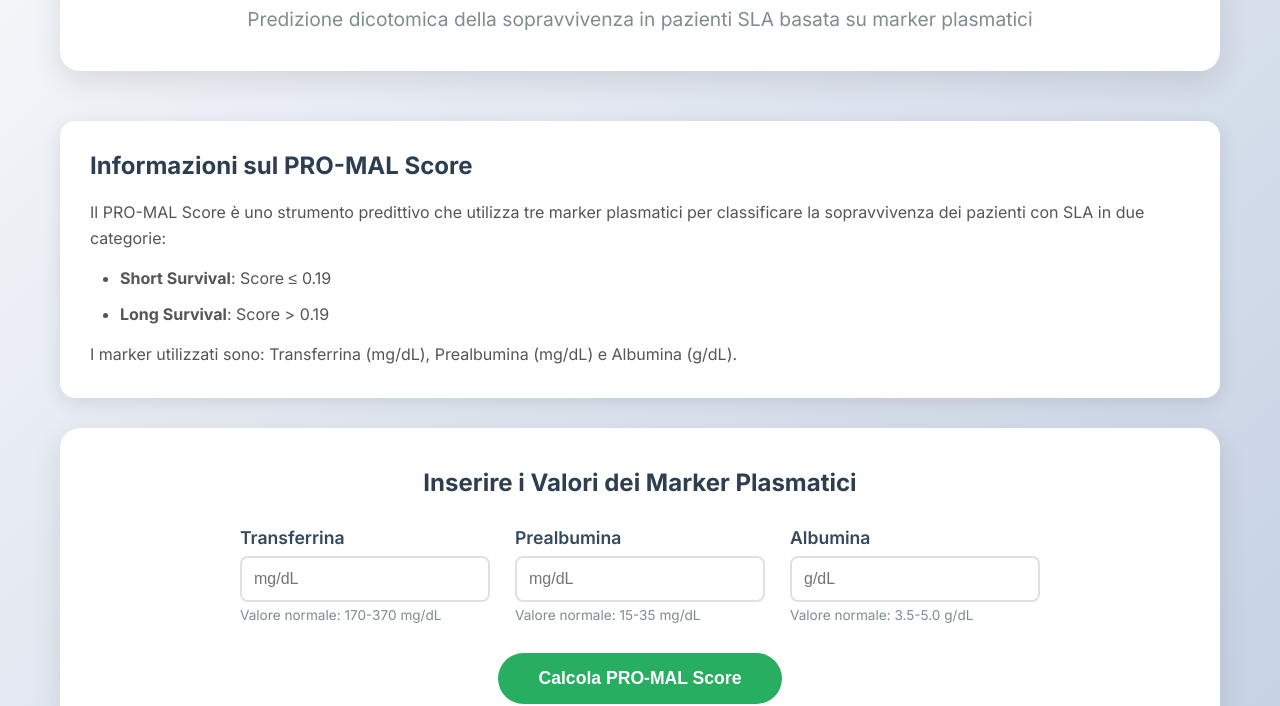
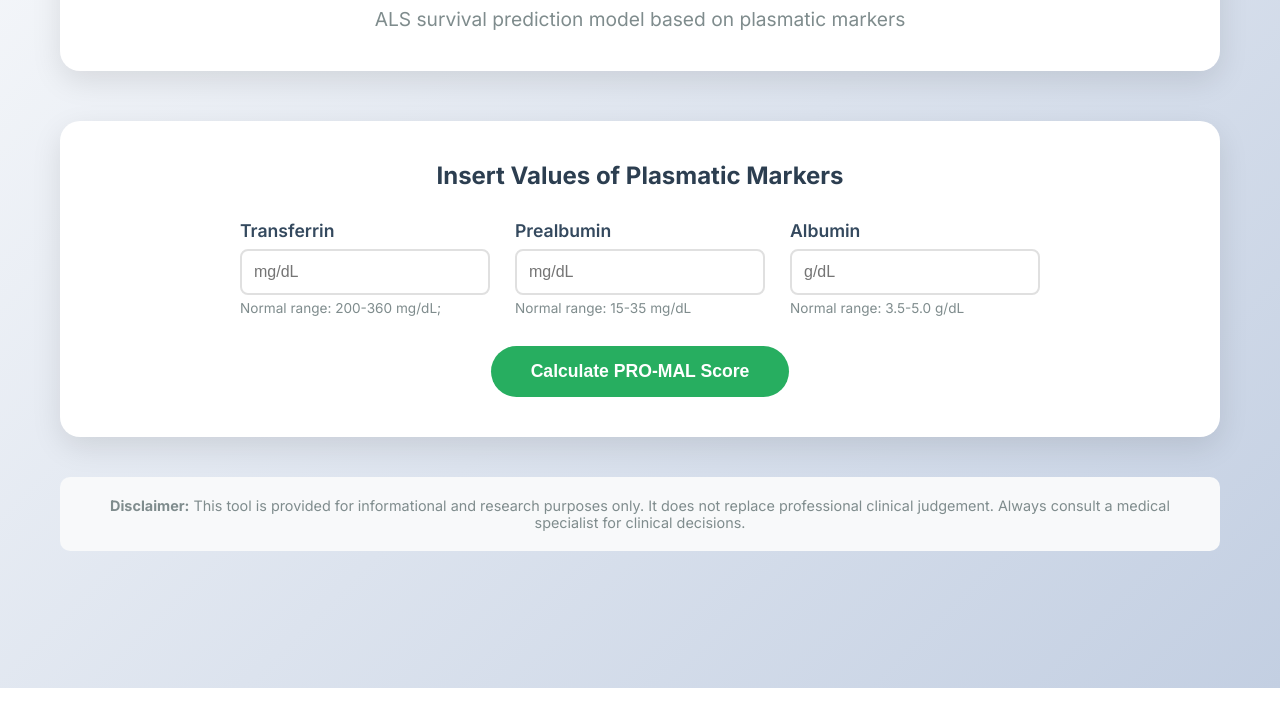
Before and after one commit to nemo2025-als/als-promal-score, a plain HTML site: page index.html in a window 1280 px wide. Shown: the part 112-818 px from the top of the page. Drawn offline with Linux system fonts and the light colour scheme.

Commit message:
Update index.html

```diff
--- a/index.html
+++ b/index.html
@@ -3,7 +3,7 @@
 <head>
     <meta charset="UTF-8">
     <meta name="viewport" content="width=device-width, initial-scale=1.0">
-    <title>PRO-MAL Score Calculator | Predizione Sopravvivenza SLA</title>
+    <title>PRO-MAL Score Calculator | ALS Survival Prediction Tool</title>
     <link rel="stylesheet" href="style.css">
     <link href="https://fonts.googleapis.com/css2?family=Inter:wght@300;400;600;700&display=swap" rel="stylesheet">
 </head>
@@ -12,53 +12,40 @@
         <!-- Header -->
         <header class="header">
             <h1 class="main-title">PRO-MAL Score Calculator</h1>
-            <p class="subtitle">Predizione dicotomica della sopravvivenza in pazienti SLA basata su marker plasmatici</p>
+            <p class="subtitle">ALS survival prediction model based on plasmatic markers</p>
         </header>
-
-        <!-- Info Section -->
-        <section class="info-section">
-            <h2>Informazioni sul PRO-MAL Score</h2>
-            <div class="info-content">
-                <p>Il PRO-MAL Score è uno strumento predittivo che utilizza tre marker plasmatici per classificare la sopravvivenza dei pazienti con SLA in due categorie:</p>
-                <ul>
-                    <li><strong>Short Survival</strong>: Score ≤ 0.19</li>
-                    <li><strong>Long Survival</strong>: Score > 0.19</li>
-                </ul>
-                <p>I marker utilizzati sono: Transferrina (mg/dL), Prealbumina (mg/dL) e Albumina (g/dL).</p>
-            </div>
-        </section>
 
         <!-- Calculator Form -->
         <section class="form-section">
-            <h2>Inserire i Valori dei Marker Plasmatici</h2>
+            <h2>Insert Values of Plasmatic Markers</h2>
             <form id="promal-form">
                 <div class="form-fields">
                     <div class="form-group">
-                        <label for="transferrin">Transferrina</label>
+                        <label for="transferrin">Transferrin</label>
                         <input type="number"
                                id="transferrin"
                                name="transferrin"
                                step="0.1"
                                min="0"
-                               max="500"
+                               max="2000"
                                placeholder="mg/dL"
                                required>
-                        <small class="field-hint">Valore normale: 170-370 mg/dL</small>
+                        <small class="field-hint">Normal range: 200-360 mg/dL; </small>
                     </div>
                     <div class="form-group">
-                        <label for="prealbumin">Prealbumina</label>
+                        <label for="prealbumin">Prealbumin</label>
                         <input type="number"
                                id="prealbumin"
                                name="prealbumin"
-                               step="0.1"
+                               step="0.01"
                                min="0"
                                max="50"
                                placeholder="mg/dL"
                                required>
-                        <small class="field-hint">Valore normale: 15-35 mg/dL</small>
+                        <small class="field-hint">Normal range: 15-35 mg/dL</small>
                     </div>
                     <div class="form-group">
-                        <label for="albumin">Albumina</label>
+                        <label for="albumin">Albumin</label>
                         <input type="number"
                                id="albumin"
                                name="albumin"
@@ -67,42 +54,33 @@
                                max="10"
                                placeholder="g/dL"
                                required>
-                        <small class="field-hint">Valore normale: 3.5-5.0 g/dL</small>
+                        <small class="field-hint">Normal range: 3.5-5.0 g/dL</small>
                     </div>
                 </div>
-                <button type="submit" class="calculate-btn">Calcola PRO-MAL Score</button>
+                <button type="submit" class="calculate-btn">Calculate PRO-MAL Score</button>
             </form>
         </section>
 
         <!-- Results Section -->
         <section id="results-section" class="results-section hidden">
-            <h2>Risultato PRO-MAL Score</h2>
+            <h2>Prediction Result</h2>
             <div class="result-card" id="result-card">
+                <!-- Cancellabile se necessario -->
                 <div class="score-display">
-                    <span class="score-label">PRO-MAL Score:</span>
                     <span class="score-value" id="score-value"></span>
                 </div>
                 <div class="prediction-display" id="prediction-display">
-                    <span class="prediction-label">Predizione:</span>
                     <span class="prediction-value" id="prediction-value"></span>
                 </div>
                 <p class="result-description" id="result-description"></p>
             </div>
 
-            <!-- Dettagli Calcolo -->
-            <div class="calculation-details" id="calculation-details">
-                <h3>Dettagli del Calcolo</h3>
-                <div class="details-grid" id="details-grid">
-                    <!-- I dettagli verranno inseriti dinamicamente -->
-                </div>
-            </div>
-
-            <button class="reset-btn" onclick="resetCalculator()">Nuovo Calcolo</button>
+            <button class="reset-btn" onclick="resetCalculator()">New Prediction</button>
         </section>
 
         <!-- Disclaimer -->
         <footer class="disclaimer">
-            <p><strong>Disclaimer:</strong> Questo strumento è fornito solo a scopo informativo e di ricerca. Non sostituisce il giudizio clinico professionale. Consultare sempre un medico specialista per decisioni cliniche.</p>
+            <p><strong>Disclaimer:</strong> This tool is provided for informational and research purposes only. It does not replace professional clinical judgement. Always consult a medical specialist for clinical decisions.</p>
         </footer>
     </div>
 
```
